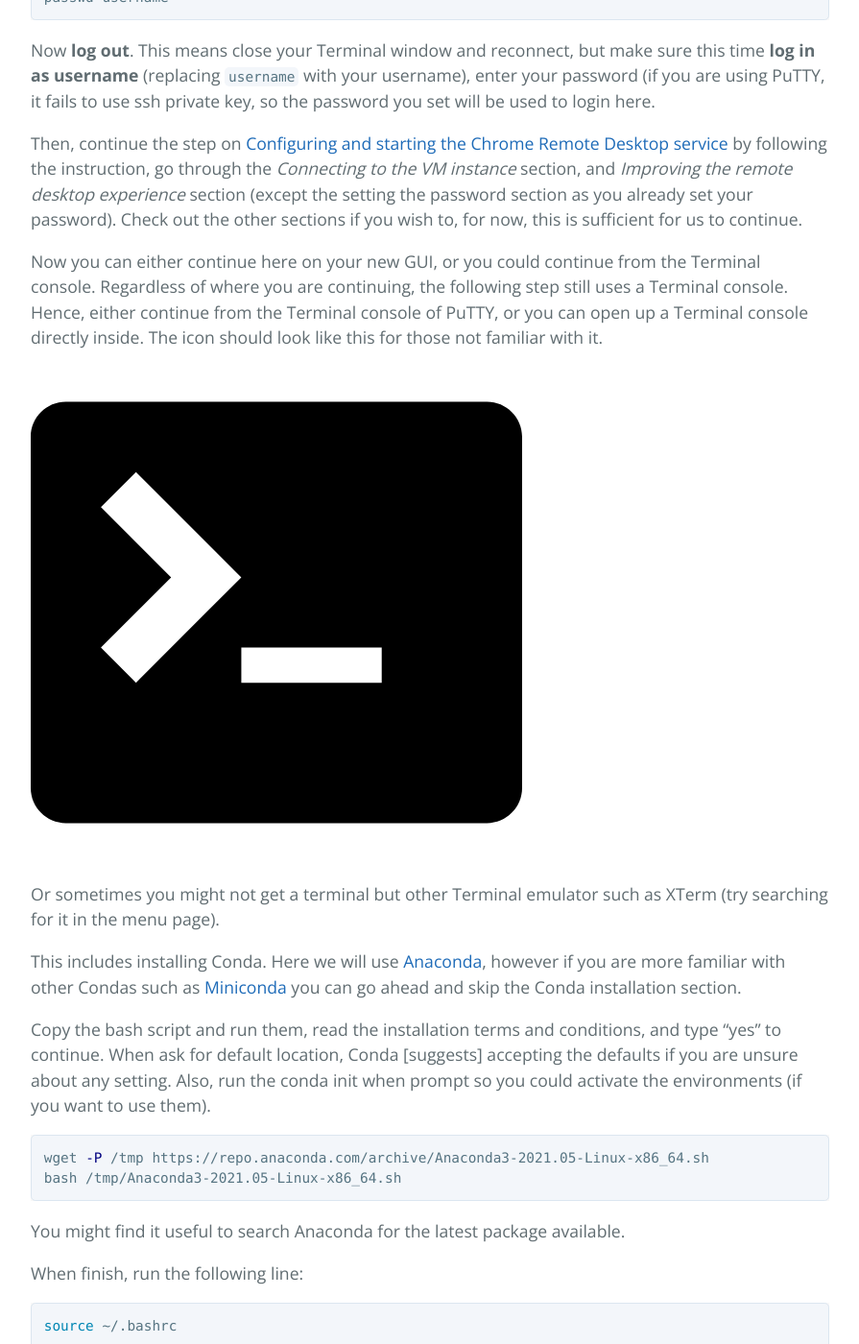
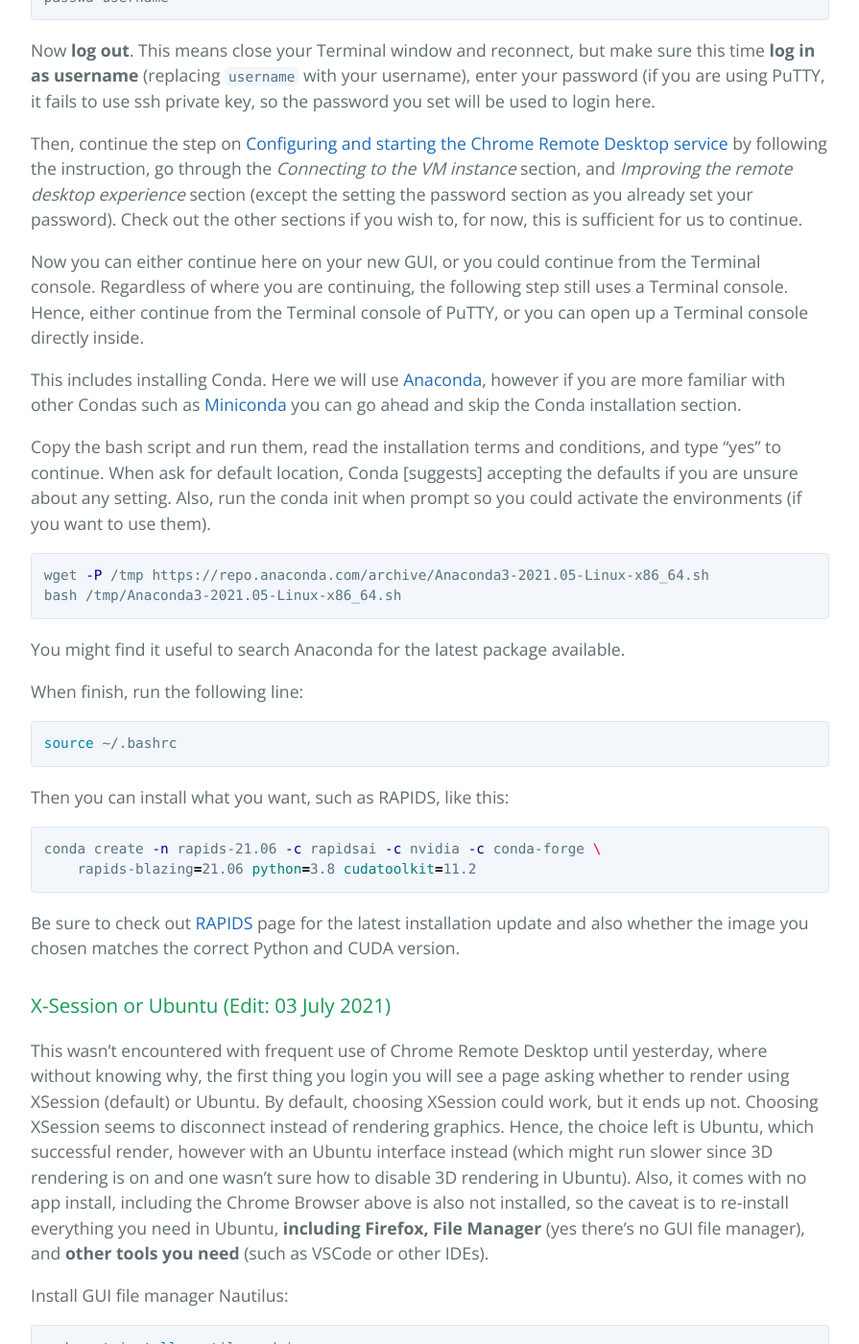
Before and after one commit to Wabinab/Wabinab.github.io, a Jekyll site: the page built from _posts/2021-06-30-Setting up Datacrunch.io from scratch.md, in a window 1280 px wide and 1400 px high, scrolled down 2734 px. Shown: the whole window at 96% size, without its empty margins (192-1087 px from the left). Built offline with Jekyll 4.4.1, drawn with Linux system fonts in a browser that asks for light colours; our own code applies the rules of GitHub Pages for plain Markdown files; some of the changed text lies outside the part shown.

Commit message:
Update 2021-06-30-Setting up Datacrunch.io from scratch.md

```diff
--- a/_posts/2021-06-30-Setting up Datacrunch.io from scratch.md
+++ b/_posts/2021-06-30-Setting up Datacrunch.io from scratch.md
@@ -82,11 +82,7 @@
 
 Then, continue the step on [Configuring and starting the Chrome Remote Desktop service](https://cloud.google.com/architecture/chrome-desktop-remote-on-compute-engine#configuring_and_starting_the_chrome_remote_desktop_service) by following the instruction, go through the *Connecting to the VM instance* section, and *Improving the remote desktop experience* section (except the setting the password section as you already set your password). Check out the other sections if you wish to, for now, this is sufficient for us to continue.
 
-Now you can either continue here on your new GUI, or you could continue from the Terminal console. Regardless of where you are continuing, the following step still uses a Terminal console. Hence, either continue from the Terminal console of PuTTY, or you can open up a Terminal console directly inside. The icon should look like this for those not familiar with it.
-
-![](/images/terminal_icon_131942.svg "terminal logo taken from https://icon-icons.com/icon/Terminal/131942")
-
-Or sometimes you might not get a terminal but other Terminal emulator such as XTerm (try searching for it in the menu page).
+Now you can either continue here on your new GUI, or you could continue from the Terminal console. Regardless of where you are continuing, the following step still uses a Terminal console. Hence, either continue from the Terminal console of PuTTY, or you can open up a Terminal console directly inside.
 
 This includes installing Conda. Here we will use [Anaconda](https://www.anaconda.com/), however if you are more familiar with other Condas such as [Miniconda](https://docs.conda.io/en/latest/miniconda.html) you can go ahead and skip the Conda installation section.
 
```
Also changed, not shown: other parts of _posts/2021-06-30-Setting up Datacrunch.io from scratch.md (+1 -1 lines).
